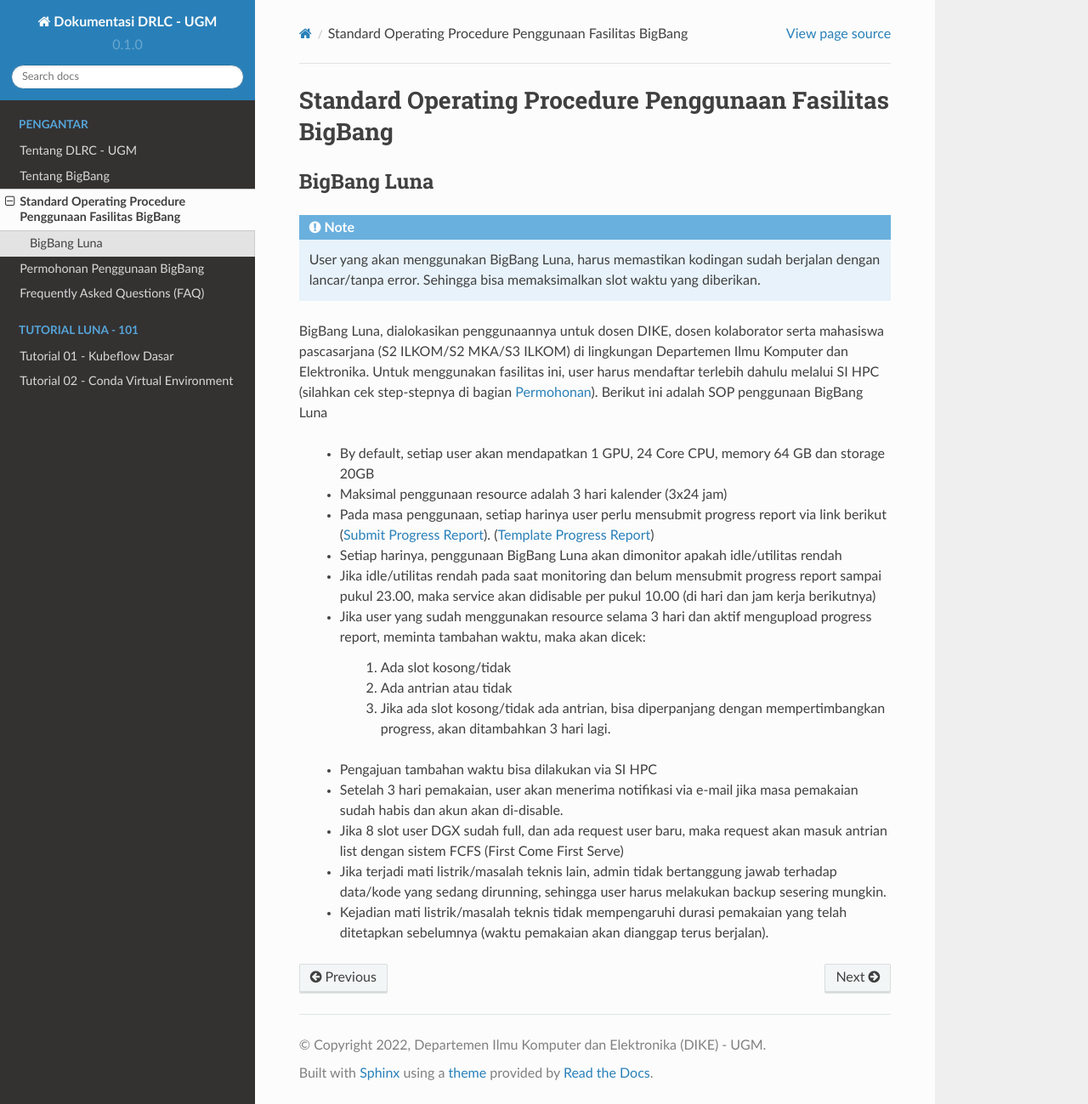
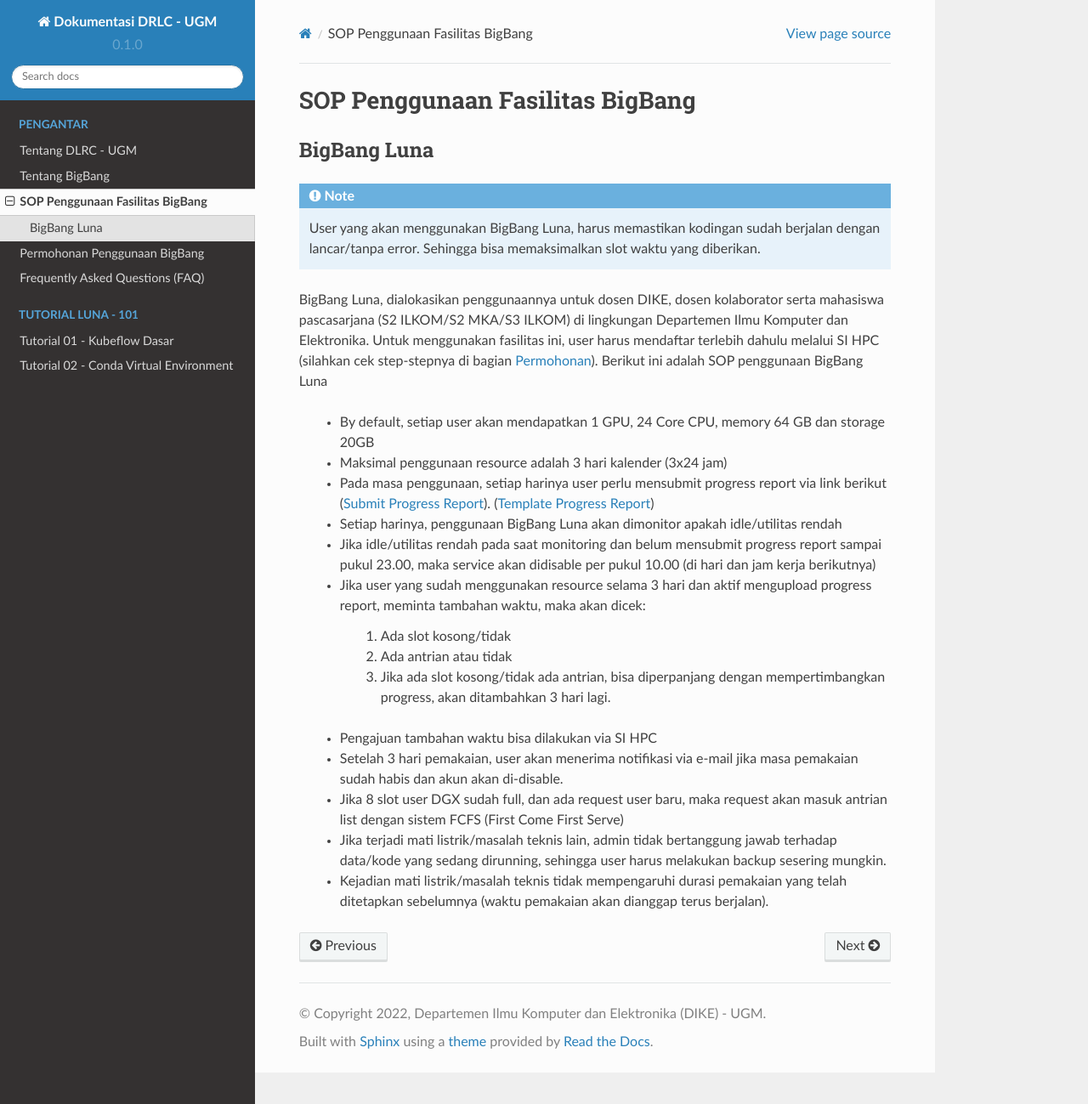
Before and after one commit to alldino/tutorial-hpc-dike-ugm, a Sphinx documentation site: the page built from docs/source/pengantar/SOP.rst, in a window 1280 px wide and 1299 px high. Shown: the whole window at 85% size. Built offline with Sphinx 7.4.7 and the Read the Docs theme 2.0.0, drawn with Linux system fonts in a browser that asks for light colours.

Commit message:
Update SOP.rst

```diff
--- a/docs/source/pengantar/SOP.rst
+++ b/docs/source/pengantar/SOP.rst
@@ -1,4 +1,4 @@
-Standard Operating Procedure Penggunaan Fasilitas BigBang
+SOP Penggunaan Fasilitas BigBang
 =========================================================
 
 
@@ -7,7 +7,7 @@ BigBang Luna
 
 .. note::
 
- User yang akan menggunakan BigBang Luna, harus memastikan kodingan sudah berjalan dengan lancar/tanpa error. Sehingga bisa memaksimalkan slot waktu yang diberikan.
+  User yang akan menggunakan BigBang Luna, harus memastikan kodingan sudah berjalan dengan lancar/tanpa error. Sehingga bisa memaksimalkan slot waktu yang diberikan.
 
 BigBang Luna, dialokasikan penggunaannya untuk dosen DIKE, dosen kolaborator serta mahasiswa pascasarjana (S2 ILKOM/S2 MKA/S3 ILKOM) di lingkungan Departemen Ilmu Komputer dan Elektronika. Untuk menggunakan fasilitas ini, user harus mendaftar terlebih dahulu melalui SI HPC (silahkan cek step-stepnya di bagian `Permohonan <https://tutorial-hpc-dike-ugm.readthedocs.io/en/stable/pengantar/permohonan.html>`_). Berikut ini adalah SOP penggunaan BigBang Luna
 
```
